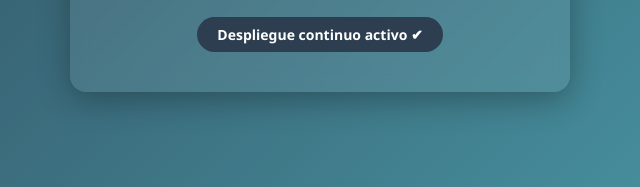
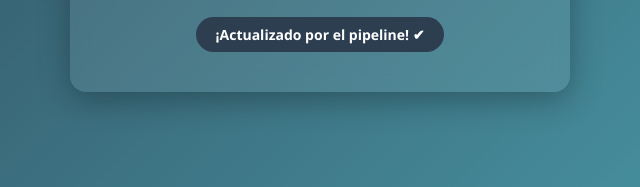
Before and after one commit to rosalinda-12/devops, a plain HTML site: page index.html in a window 1280 px wide. Shown: the part 503-690 px from the top of the page, 320-960 px from the left. Drawn offline with Linux system fonts and the light colour scheme.

Commit message:
Cambio de badge

```diff
--- a/index.html
+++ b/index.html
@@ -43,7 +43,7 @@
     <h1>Servidor corriendo en una VM real</h1>
     <p>Esta página se sirve desde Nginx instalado directamente
        sobre Debian, dentro de una máquina virtual WSL2 con su propio kernel Linux.</p>
-    <div class="badge">Despliegue continuo activo &#10004;</div>
+    <div class="badge">¡Actualizado por el pipeline! &#10004;</div>
   </div>
 </body>
 </html>
```
